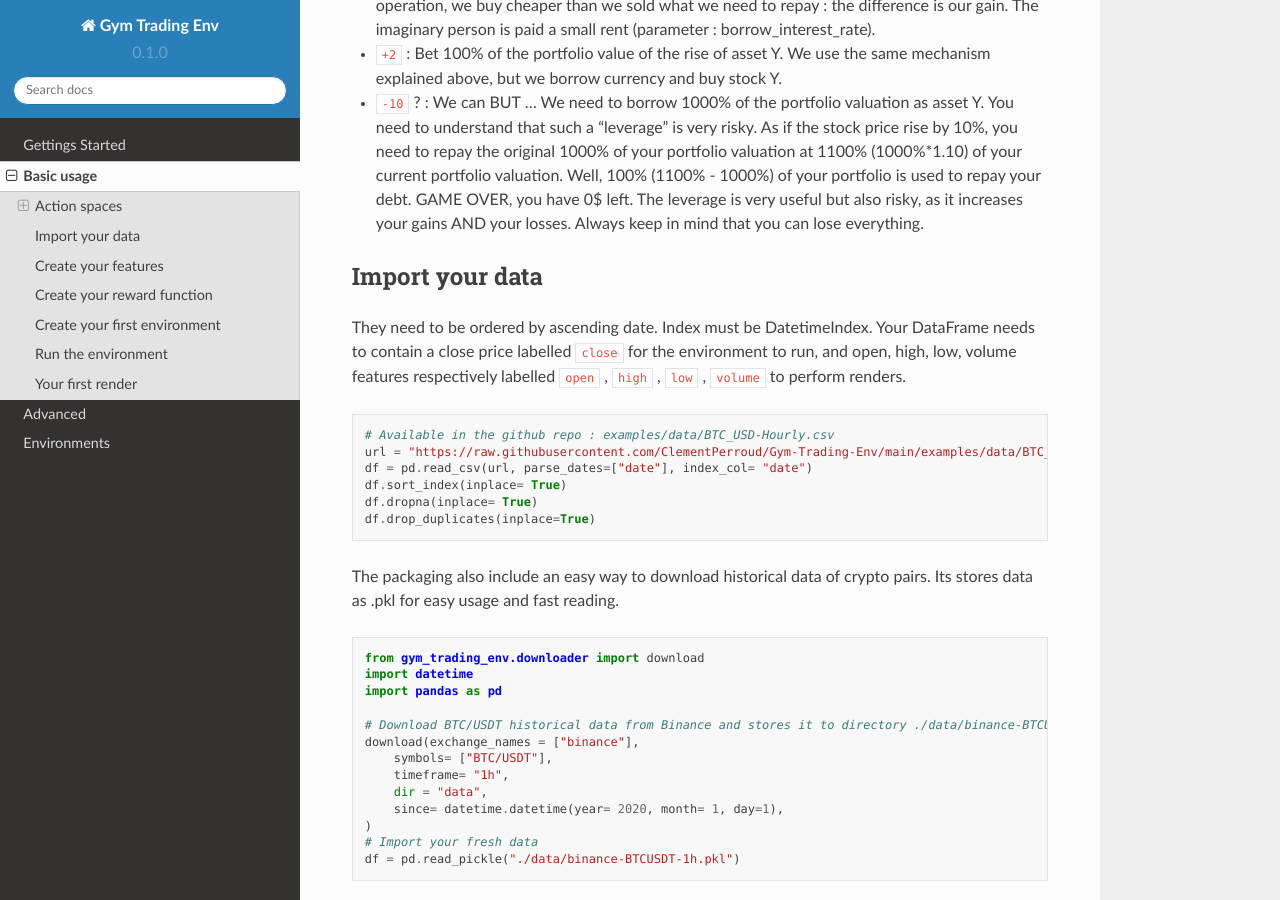
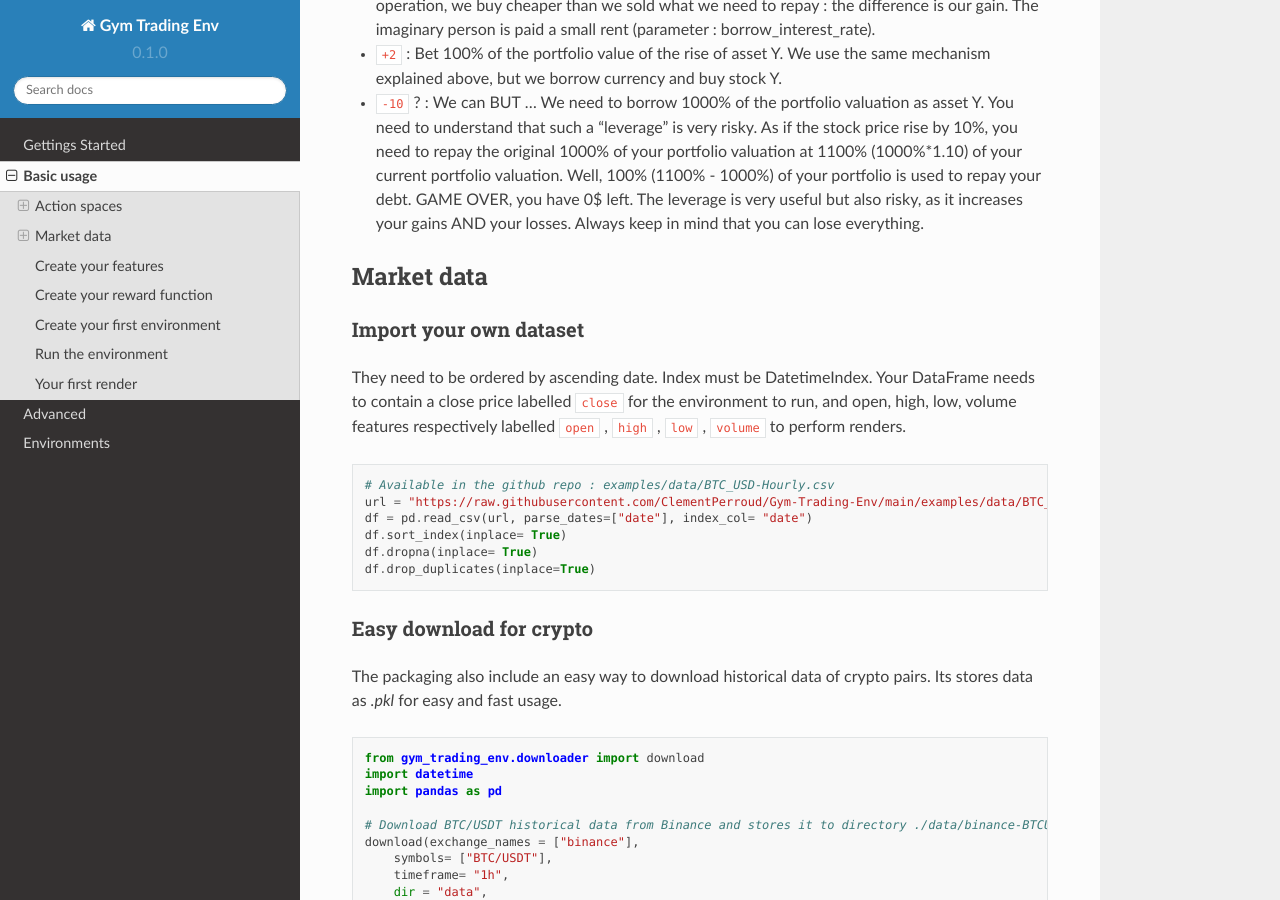
Before and after one commit to ClementPerroud/Gym-Trading-Env, a Sphinx documentation site: the page built from docs/source/usage.rst, in a window 1280 px wide and 900 px high, scrolled down 855 px. Built offline with Sphinx 7.4.7 and the Read the Docs theme 2.0.0, drawn with Linux system fonts in a browser that asks for light colours; pages that are not in the unit, such as notebooks, are missing from menus.

Commit message:
Update usage.rst

```diff
--- a/docs/source/usage.rst
+++ b/docs/source/usage.rst
@@ -36,9 +36,11 @@ This environment supports more complex positions such as:
 * ``-10`` ? : We can BUT ... We need to borrow 1000% of the portfolio valuation as asset Y. You need to understand that such a "leverage" is very risky. As if the stock price rise by 10%, you need to repay the original 1000% of your portfolio valuation at 1100% (1000%*1.10) of your current portfolio valuation. Well, 100% (1100% - 1000%) of your portfolio is used to repay your debt. GAME OVER, you have 0$ left. The leverage is very useful but also risky, as it increases your gains AND your losses. Always keep in mind that you can lose everything.
 
 
-Import your data
+Market data
 -------------------
 
+Import your own dataset
+~~~~~~~~~~
 
 They need to be ordered by ascending date. Index must be DatetimeIndex. Your DataFrame needs to contain a close price labelled ``close`` for the environment to run, and open, high, low, volume features respectively labelled ``open`` , ``high`` , ``low`` , ``volume`` to perform renders.
 
@@ -51,7 +53,10 @@ They need to be ordered by ascending date. Index must be DatetimeIndex. Your Dat
   df.dropna(inplace= True)
   df.drop_duplicates(inplace=True)
 
-The packaging also include an easy way to download historical data of crypto pairs. Its stores data as .pkl for easy usage and fast reading.
+
+Easy download for crypto
+~~~~~~~~~~
+The packaging also include an easy way to download historical data of crypto pairs. Its stores data as `.pkl` for easy and fast usage.
 
 .. code-block:: python
 
```
